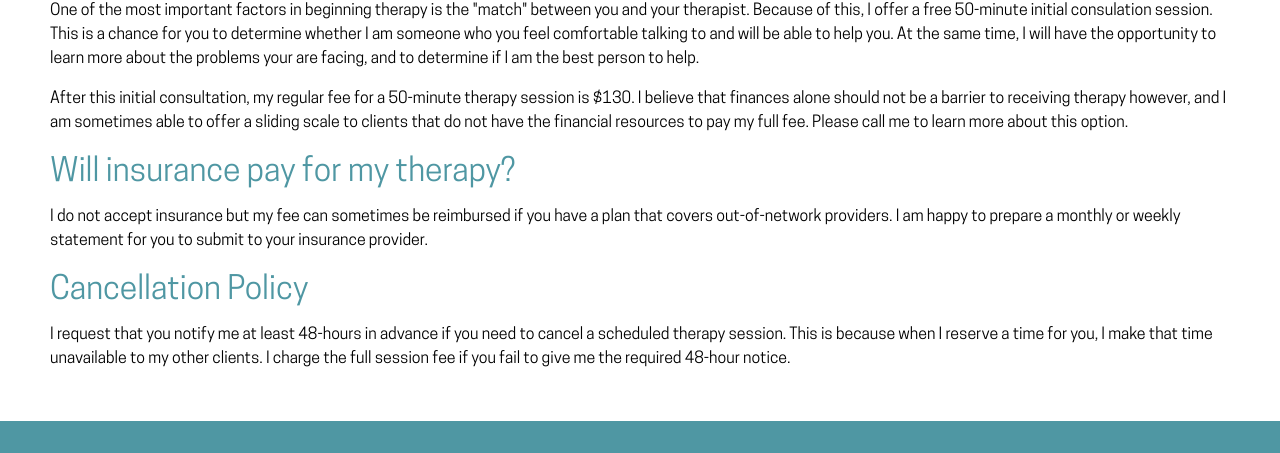
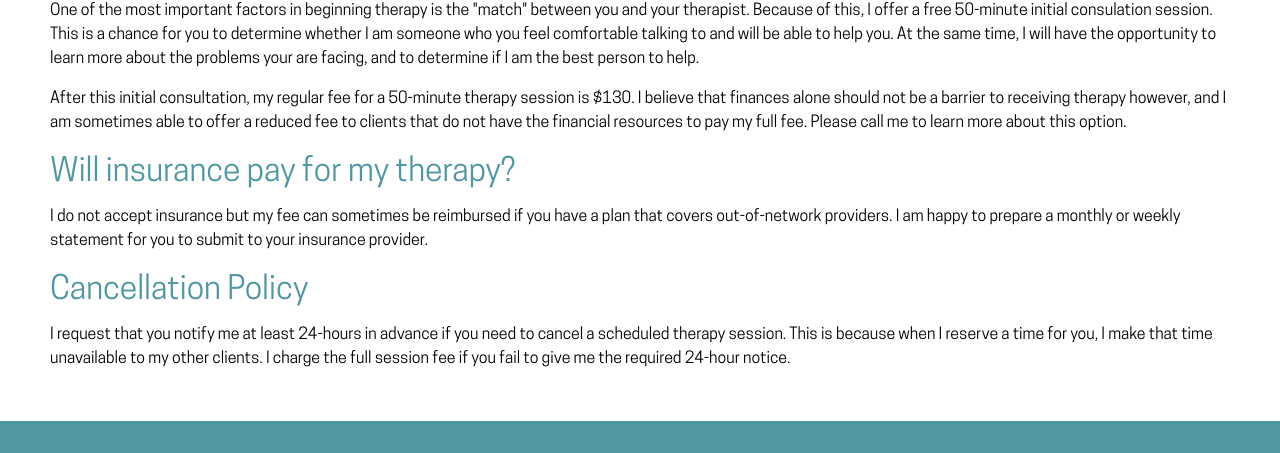
Before and after one commit to prodmage/denverpsychologyandwellness.com, a Jekyll site: the page built from policies/index.html, in a window 1280 px wide and 900 px high, scrolled down 245 px. Shown: the part 309-762 px from the top of the window. Built offline with Jekyll 4.4.1, drawn with Linux system fonts in a browser that asks for light colours; nearby versions of some CDN libraries.

Commit message:
Update index.html
changed some language, changed cancellation policy

```diff
--- a/policies/index.html
+++ b/policies/index.html
@@ -11,11 +11,11 @@ banner_url: images/night-sky.jpg
 	<h4>What does a therapy session cost?</h4>
 	<p>One of the most important factors in beginning therapy is the "match" between you and your therapist.  Because of this, I offer a free 50-minute initial consulation session.  This is a chance for you to determine whether I am someone who you feel comfortable talking to and will be able to help you.  At the same time, I will have the opportunity to learn more about the problems your are facing, and to determine if I am the best person to help.</p>
 
-	<p>After this initial consultation, my regular fee for a 50-minute therapy session is $130. I believe that finances alone should not be a barrier to receiving therapy however, and I am sometimes able to offer a sliding scale to clients that do not have the financial resources to pay my full fee. Please call me to learn more about this option.</p>
+	<p>After this initial consultation, my regular fee for a 50-minute therapy session is $130. I believe that finances alone should not be a barrier to receiving therapy however, and I am sometimes able to offer a reduced fee to clients that do not have the financial resources to pay my full fee. Please call me to learn more about this option.</p>
 
 	<h4>Will insurance pay for my therapy?</h4>
 	<p>I do not accept insurance but my fee can sometimes be reimbursed if you have a plan that covers out-of-network providers.  I am happy to prepare a monthly or weekly statement for you to submit to your insurance provider.</p>
 
 	<h4>Cancellation Policy</h4>
-	<p>I request that you notify me at least 48-hours in advance if you need to cancel a scheduled therapy session.  This is because when I reserve a time for you, I make that time unavailable to my other clients.  I charge the full session fee if you fail to give me the required 48-hour notice. </p>
+	<p>I request that you notify me at least 24-hours in advance if you need to cancel a scheduled therapy session.  This is because when I reserve a time for you, I make that time unavailable to my other clients.  I charge the full session fee if you fail to give me the required 24-hour notice. </p>
 </section>
```
